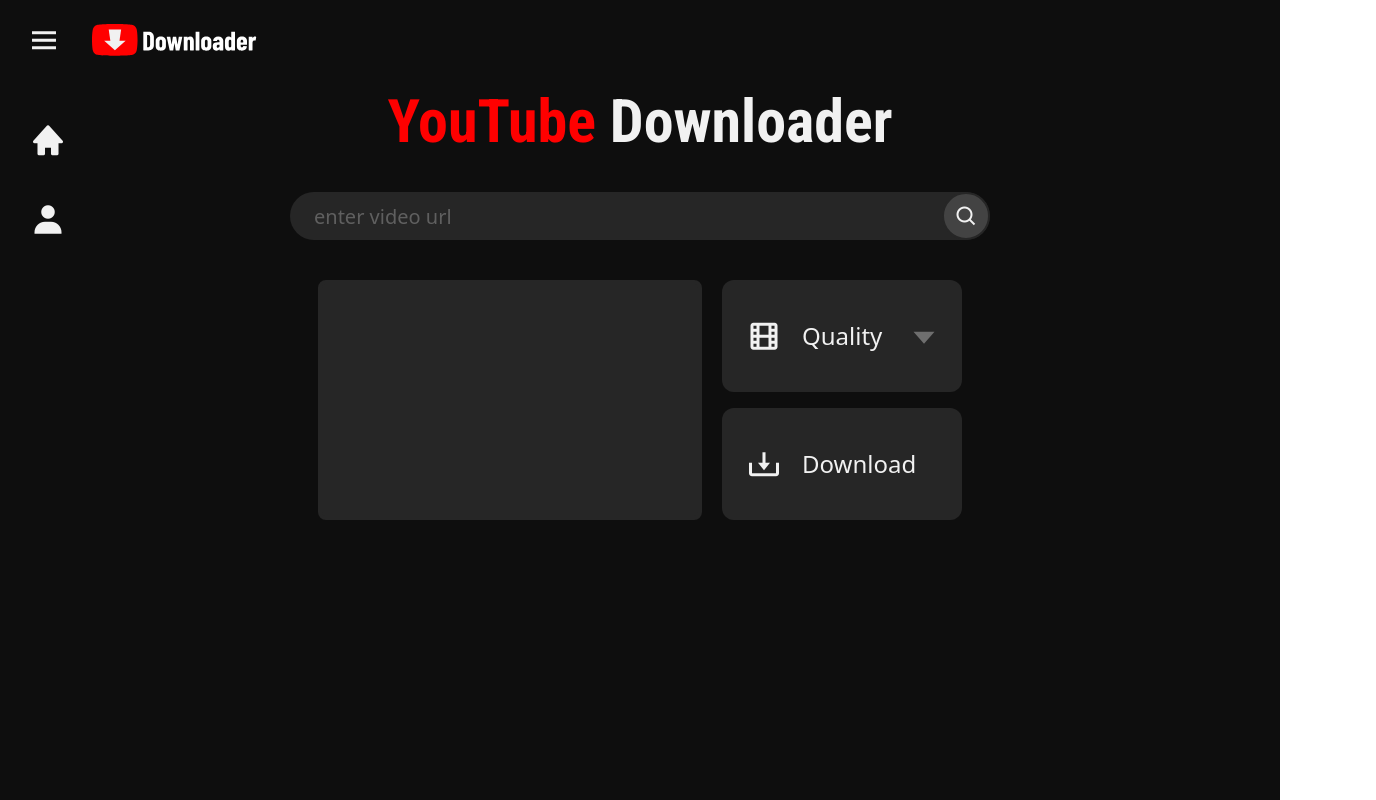
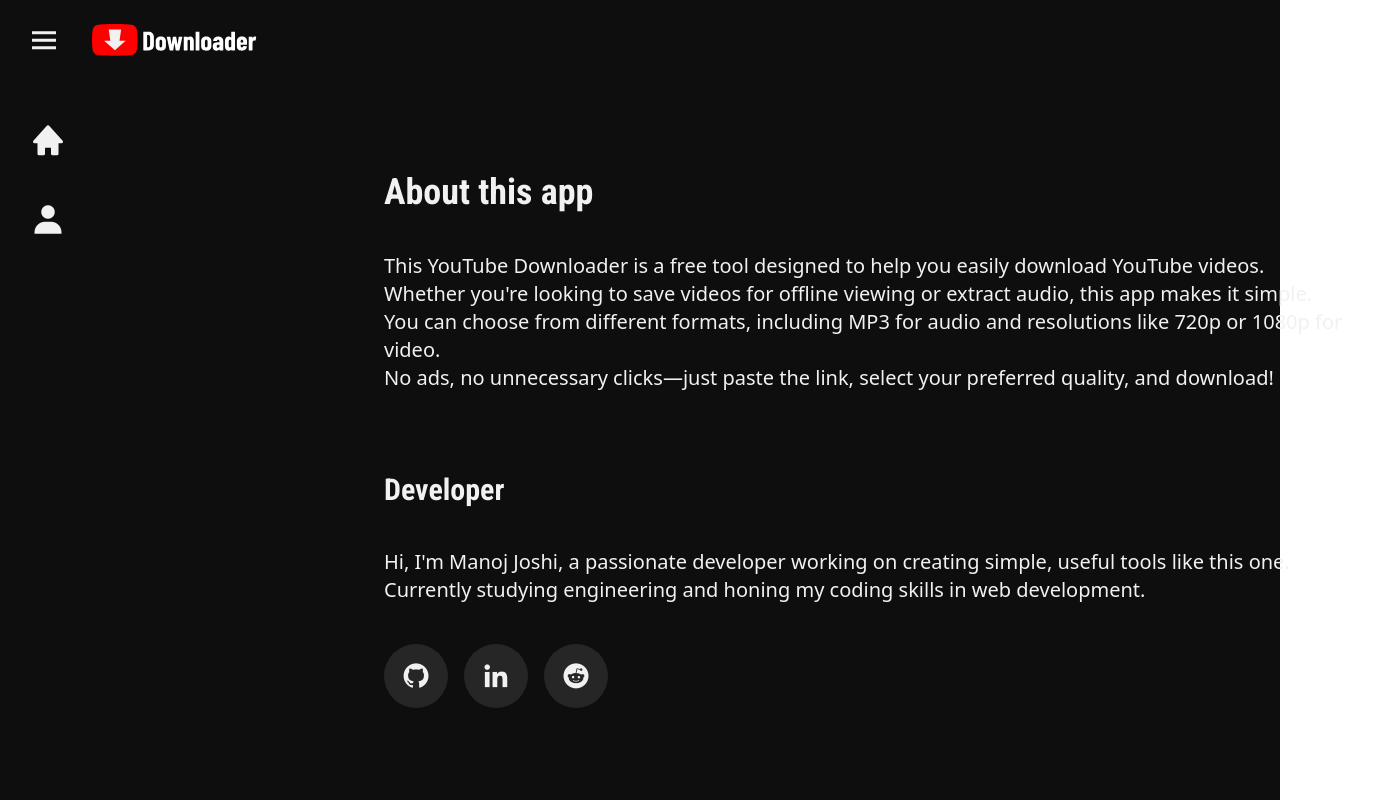
Before and after one commit to manoj-here/youtube-downloader, a React (Vite) app: page /about in a window 1280 px wide. Shown: the whole page, 1376 px wide, since content can reach past the window. Built offline with nearby package versions, Linux system fonts and the light colour scheme.

Commit message:
navigation from sidebar implemented using react-router

```diff
--- a/package.json
+++ b/package.json
@@ -17,6 +17,7 @@
     "react": "^18.3.1",
     "react-dom": "^18.3.1",
     "react-player": "^2.16.0",
+    "react-router-dom": "^6.27.0",
     "ytdl-core": "^4.11.5"
   },
   "devDependencies": {
--- a/src/App.css
+++ b/src/App.css
@@ -1 +1,7 @@
 /* this css file is created to make changes that cannot be done with tailwind. */
+
+
+.react-player iframe{
+    position: relative;
+    z-index: 10 !important;
+}
--- a/src/App.jsx
+++ b/src/App.jsx
@@ -1,8 +1,10 @@
 import { useState } from 'react';
-import './App.css'
-import Nav from './components/Nav'
-import Sidebar from './components/Sidebar'
-import Content from './components/Content';
+import { BrowserRouter as Router, Routes, Route } from 'react-router-dom';
+import './App.css';
+import Nav from './components/Nav';
+import Sidebar from './components/Sidebar';
+import Home from './components/Home';
+import About from './components/About';
 
 function App() {
 
@@ -14,16 +16,22 @@
   };
 
   return (
-    <>
+    <Router>
       <div className='bg-ytBlack h-full w-full'>
         <Nav toggleSidebar={toggleSidebar} />
         <div className='h-[calc(100%-5rem)] w-full absolute top-20 flex'>
           <Sidebar isExpanded={isSidebarExpanded} />
-          <Content/>
+          <div className='flex-1'>
+            {/* Define routes here */}
+            <Routes>
+              <Route path="/" element={<Home />} />
+              <Route path="/about" element={<About />} />
+            </Routes>
+          </div>
         </div>
       </div>
-    </>
-  )
+    </Router>
+  );
 }
 
-export default App
+export default App;
--- /dev/null
+++ b/src/assets/socials.json
@@ -0,0 +1,17 @@
+[
+    {
+        "icon":"bx bxl-github",
+        "name":"github",
+        "link":"https://github.com/manoj-here"
+    },
+    {
+        "icon":"bx bxl-linkedin",
+        "name":"linkedin",
+        "link":"https://www.linkedin.com/in/manoj-joshi-6b7662166/"
+    },
+    {
+        "icon":"bx bxl-reddit",
+        "name":"reddit",
+        "link":"https://www.reddit.com/user/Aristotle_the_lazy/"
+    }
+]
--- /dev/null
+++ b/src/components/About.jsx
@@ -0,0 +1,25 @@
+import socials from "../assets/socials.json"
+
+function About(){
+    return(
+        <div className="absolute flex justify-start flex-col h-[calc(100%-0.75rem)] w-full pl-72 pt-20 top-3 gap-10 text-ytWhite">
+            <span className="text-4xl block font-['roboto_condensed'] font-bold">About this app</span>
+            <p className="text-xl">This YouTube Downloader is a free tool designed to help you easily download YouTube videos. <br /> Whether you're looking to save videos for offline viewing or extract audio, this app makes it simple. <br /> You can choose from different formats, including MP3 for audio and resolutions like 720p or 1080p for video. <br /> No ads, no unnecessary clicks—just paste the link, select your preferred quality, and download! </p>
+            <span className="text-3xl font-['roboto_condensed'] font-bold mt-10">Developer</span>
+            <p className="text-xl">Hi, I'm Manoj Joshi, a passionate developer working on creating simple, useful tools like this one. <br />Currently studying engineering and honing my coding skills in web development.</p>
+            <div className="flex gap-4">
+                {socials.map((item,i)=>(
+                    <button
+                        key={i}
+                        onClick={() => window.open(item.link, '_blank')}
+                        className="h-16 w-16 grid place-items-center text-3xl bg-ytGray text-ytWhite rounded-full transition-all duration-100 hover:scale-110 hover:brightness-125 active:brightness-150"
+                    >
+                        <i className={`${item.icon}`}></i>
+                    </button>
+                ))}
+            </div>
+        </div>
+    );
+}
+
+export default About;
--- a/src/components/Content.jsx
+++ b/src/components/Home.jsx
@@ -3,7 +3,7 @@
 import Droplist from "./Droplist";
 
 
-function Content(){
+function Home(){
 
     //for video preview
     const [videoLink, setVideoLink] = useState('');
@@ -65,4 +65,4 @@
     );
 }
 
-export default Content;
+export default Home;
--- a/src/components/Preview.jsx
+++ b/src/components/Preview.jsx
@@ -2,8 +2,9 @@
 
 function Preview({ videoLink }){
     return(
-        <div className="bg-ytGray h-60 w-96 rounded-lg overflow-hidden border-ytGray border-4 box-border">
-            <ReactPlayer url={videoLink} controls height='100%' width='100%'/>
+        <div className="bg-ytGray h-60 w-96 rounded-lg overflow-hidden border-ytGray border-4 box-border relative">
+            <span className="text-[#ffffff22] text-4xl font-bold absolute w-full text-center top-1/2 -translate-y-1/2 z-10">Preview</span>
+            <ReactPlayer url={videoLink} controls height='100%' width='100%' className='react-player'/>
         </div>
     );
 }
--- a/src/components/Sidebar.jsx
+++ b/src/components/Sidebar.jsx
@@ -1,14 +1,21 @@
-function Sidebar({ isExpanded }){
-    return(
+import { Link } from 'react-router-dom';
+
+function Sidebar({ isExpanded }) {
+  return (
     <div className={`pt-5 ${isExpanded ? 'w-56' : 'w-24'} h-full flex items-center justify-start flex-col box-border z-10`}>
-            <button id="home" className={`h-20 ${isExpanded ? 'w-52 justify-start pl-6' : 'w-20 justify-center'} bg-transparent hover:bg-ytGray text-ytWhite text-4xl flex items-center rounded-xl active:brightness-150`}>
-                <i className='bx bxs-home' ></i>
+
+      {/* Home button */}
+      <Link to="/" className={`h-20 ${isExpanded ? 'w-52 justify-start pl-6' : 'w-20 justify-center'} bg-transparent hover:bg-ytGray text-ytWhite text-4xl flex items-center rounded-xl active:brightness-150`}>
+        <i className='bx bxs-home'></i>
         {isExpanded && <span className="ml-4 text-2xl font-['Roboto_Condensed']">Home</span>}
-            </button>
-            <button id="home" className={`h-20 ${isExpanded ? 'w-52 justify-start pl-6' : 'w-20 justify-center'} bg-transparent hover:bg-ytGray text-ytWhite text-4xl flex items-center rounded-xl active:brightness-150`}>
+      </Link>
+
+      {/* About button */}
+      <Link to="/about" className={`h-20 ${isExpanded ? 'w-52 justify-start pl-6' : 'w-20 justify-center'} bg-transparent hover:bg-ytGray text-ytWhite text-4xl flex items-center rounded-xl active:brightness-150`}>
         <i className='bx bxs-user'></i>
         {isExpanded && <span className="ml-4 text-2xl font-['Roboto_Condensed']">About</span>}
-            </button>
+      </Link>
+
     </div>
   );
 }
```
Also changed, not shown: 1 other file (tests, documents, lock files or other folders). Lines whose indentation alone changed are shown as unchanged.
